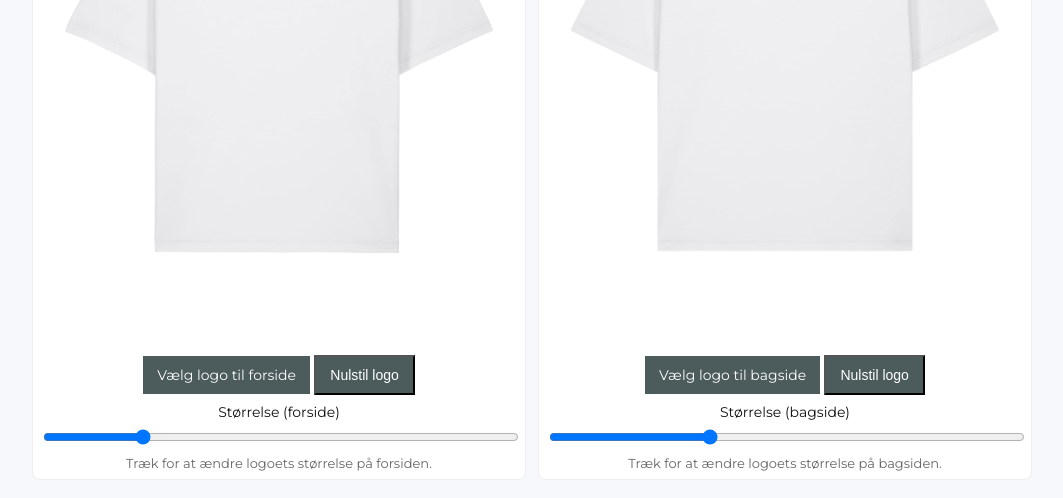
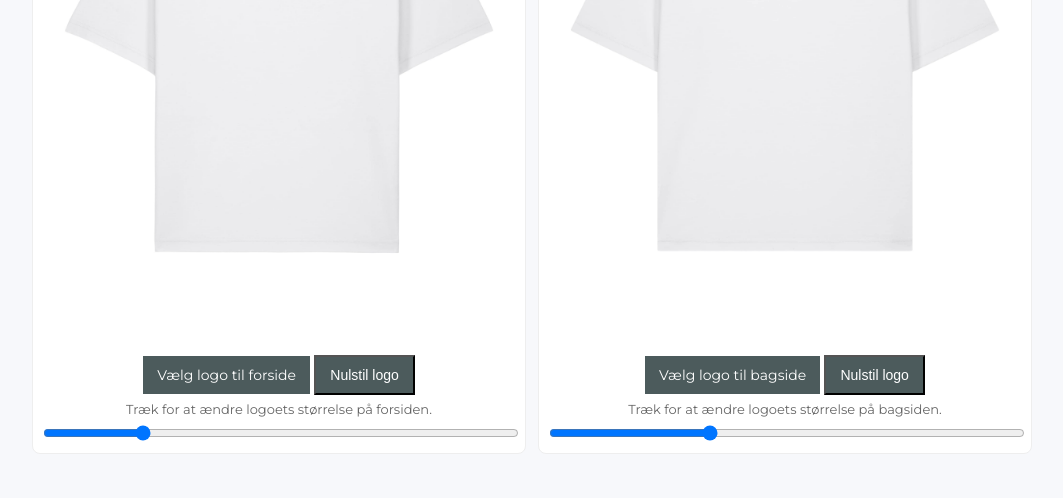
Before and after one commit to function158/bloedt-mockup, a plain HTML site: page index.html in a window 1280 px wide. Shown: the part 328-826 px from the top of the page, without its empty margins (108-1171 px from the left). After the commit the page ends 800 px from the top, so only its background shows below. Drawn offline with Linux system fonts and the light colour scheme.

Commit message:
Button ændringer

```diff
--- a/index.html
+++ b/index.html
@@ -23,11 +23,8 @@
             <label for="file-front" class="knap">Vælg logo til forside</label>
             <input id="file-front" type="file" accept="image/*">
             <button type="button" class="knap" id="reset-front">Nulstil logo</button>
-
-            <label for="size-front">Størrelse (forside)</label>
+            <div class="hint">Træk for at ændre logoets størrelse på forsiden.</div>
             <input id="size-front" type="range" min="5" max="30" value="10">
-
-            <div class="hint">Træk for at ændre logoets størrelse på forsiden.</div>
         </div>
 
         <!-- BAGSIDE -->
@@ -39,10 +36,8 @@
             <input id="file-back" type="file" accept="image/*">
             <button class="knap" id="reset-back">Nulstil logo</button>
 
-            <label for="size-back">Størrelse (bagside)</label>
+            <div class="hint">Træk for at ændre logoets størrelse på bagsiden.</div>
             <input id="size-back" type="range" min="5" max="50" value="20">
-
-            <div class="hint">Træk for at ændre logoets størrelse på bagsiden.</div>
         </div>
 
     </div>
```
